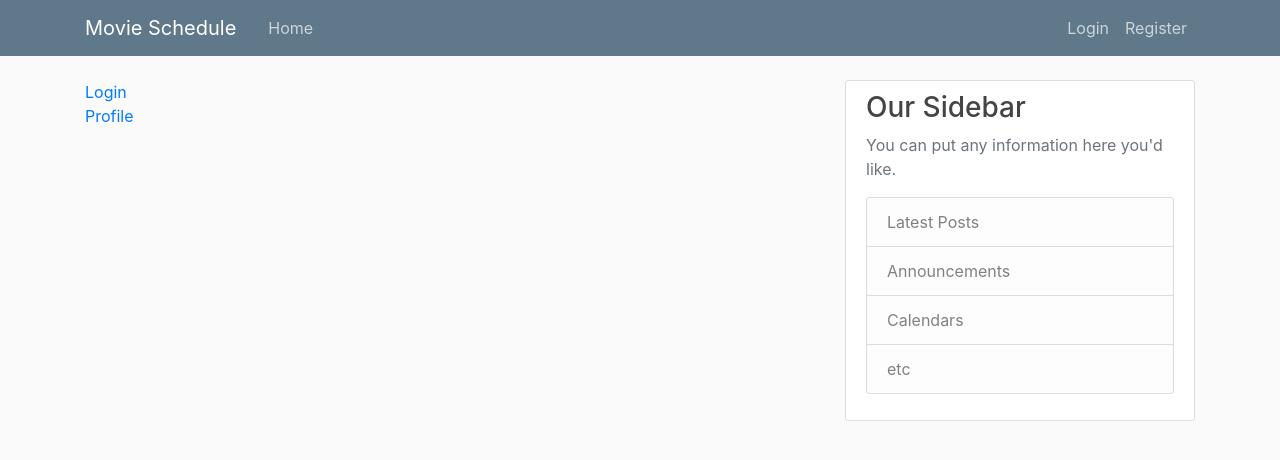
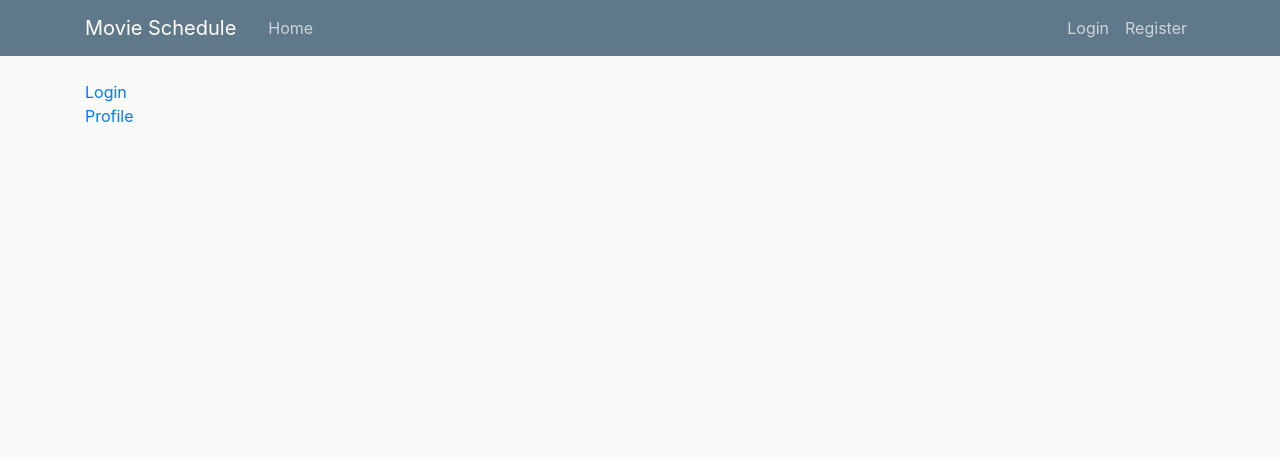
Before and after one commit to zlee1/MovieSchedule_App, a Django app: page / in a window 1280 px wide. Shown: the top 460 px of the page. Run offline with Django 5.2, Linux system fonts and the light colour scheme; some libraries are stand-ins or nearby versions.

```diff
--- a/MovieSchedule/subscriptions/templates/subscriptions/base.html
+++ b/MovieSchedule/subscriptions/templates/subscriptions/base.html
@@ -41,21 +41,8 @@
     </header>
     <main role="main" class="container">
         <div class="row">
-        <div class="col-md-8">
+            <div class="col">
                 {% block content %}{% endblock content %}
-        </div>
-        <div class="col-md-4">
-          <div class="content-section">
-            <h3>Our Sidebar</h3>
-            <p class='text-muted'>You can put any information here you'd like.
-              <ul class="list-group">
-                <li class="list-group-item list-group-item-light">Latest Posts</li>
-                <li class="list-group-item list-group-item-light">Announcements</li>
-                <li class="list-group-item list-group-item-light">Calendars</li>
-                <li class="list-group-item list-group-item-light">etc</li>
-              </ul>
-            </p>
-          </div>
             </div>
         </div>
     </main>
--- a/MovieSchedule/subscriptions/templates/subscriptions/home.html
+++ b/MovieSchedule/subscriptions/templates/subscriptions/home.html
@@ -1,6 +1,6 @@
 {% extends 'subscriptions/base.html' %}
 {% block content %}
-    <a href="/login">Login</a>
+    <a href="/login/">Login</a>
     <br>
-    <a href="/profile">Profile</a>
+    <a href="/profile/">Profile</a>
 {% endblock content %}
```
Also changed, not shown: MovieSchedule/subscriptions/templates/subscriptions/login.html (+8 -14 lines), MovieSchedule/users/templates/users/register.html (+4 -9 lines). Lines whose indentation alone changed are shown as unchanged.
